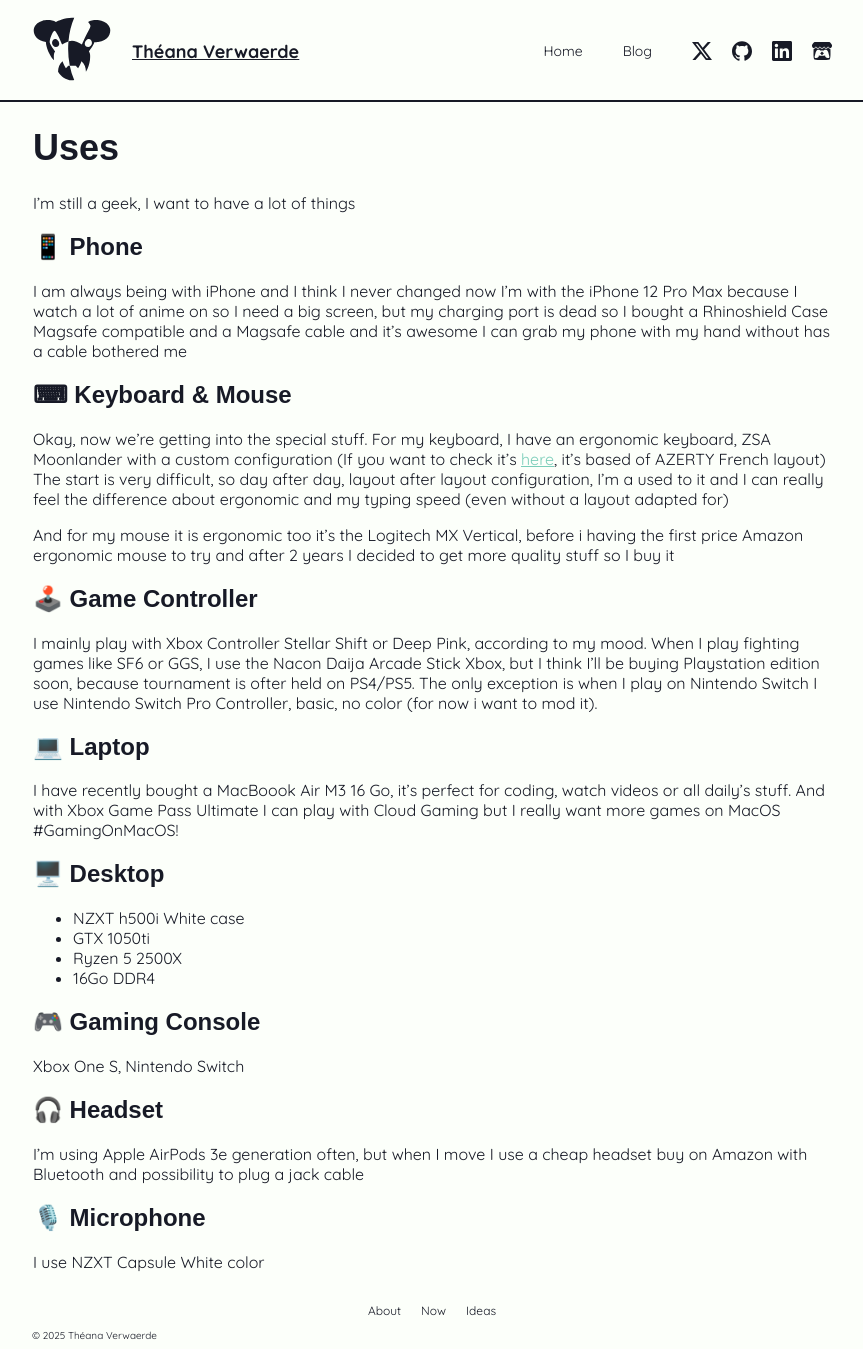
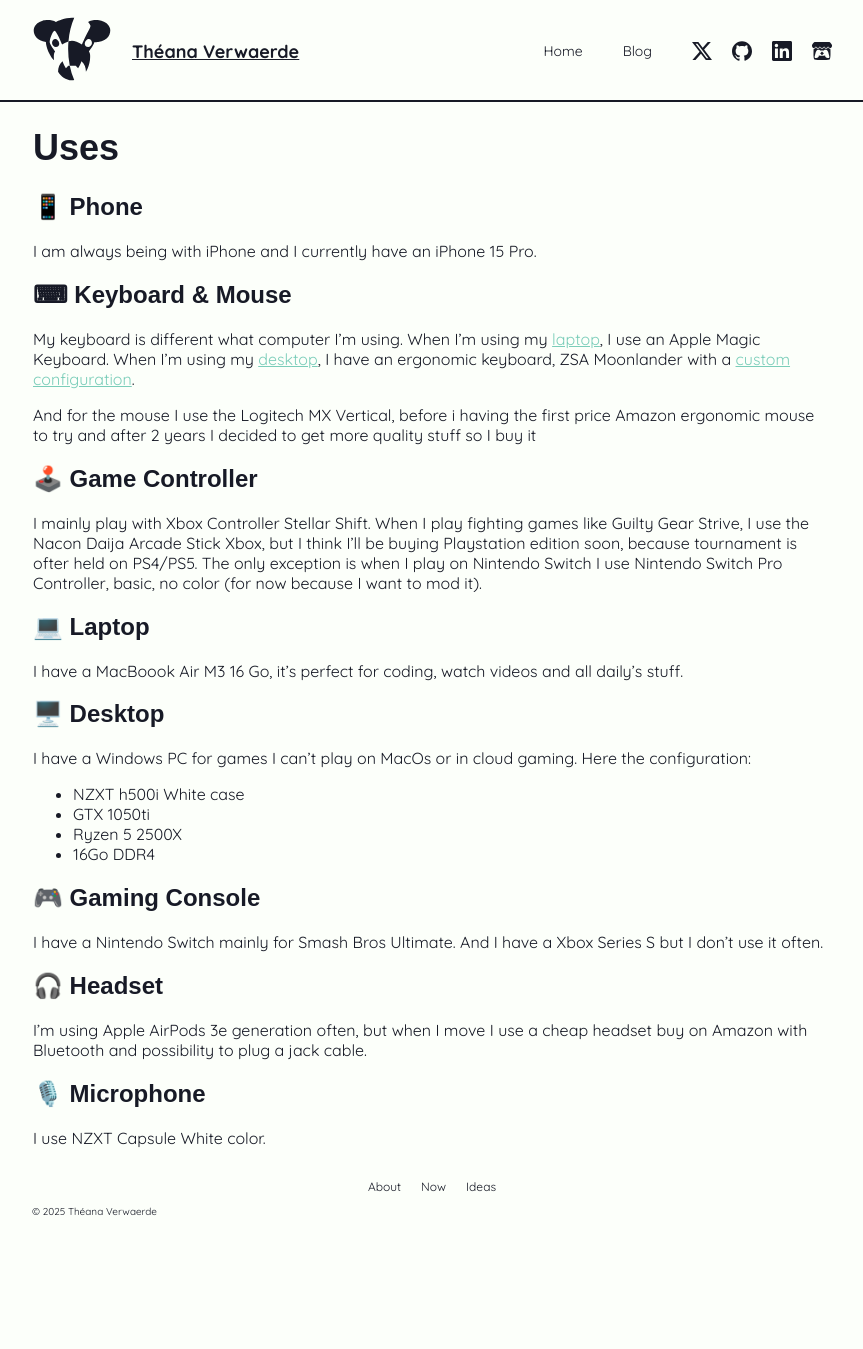
Before and after one commit to theanaverwaerde/theanaverwaerde-website, a Jekyll site: the page built from uses.md, in a window 1280 px wide. Shown: the whole page, without its empty margins (208-1071 px from the left). Built offline with Jekyll 4.4.1, drawn with Linux system fonts in a browser that asks for light colours; some web fonts are replaced; after the commit the page ends 1225 px from its top, so only the background shows below that.

```diff
--- a/uses.md
+++ b/uses.md
@@ -8,29 +8,30 @@ permalink: /uses
 
 # Uses
 
-I'm still a geek, I want to have a lot of things
-
 ## 📱 Phone
 
-I am always being with iPhone and I think I never changed now I'm with the iPhone 12 Pro Max because I watch a lot of anime on so I need a big screen, but my charging port is dead so I bought a Rhinoshield Case Magsafe compatible and a Magsafe cable and it's awesome I can grab my phone with my hand without has a cable bothered me
+I am always being with iPhone and I currently have an iPhone 15 Pro.
 
 ## ⌨ Keyboard & Mouse
 
-Okay, now we're getting into the special stuff. For my keyboard, I have an ergonomic keyboard, ZSA Moonlander with a custom configuration (If you want to check it's [here](https://configure.zsa.io/moonlander/layouts/LqRnX/latest/0), it's based of AZERTY French layout)
-The start is very difficult, so day after day, layout after layout configuration, I'm a used to it and I can really feel the difference about ergonomic and my typing speed (even without a layout adapted for)
+My keyboard is different what computer I'm using.
+When I'm using my [laptop](#-laptop), I use an Apple Magic Keyboard.
+When I'm using my [desktop](#️-desktop), I have an ergonomic keyboard, ZSA Moonlander with a [custom configuration](https://configure.zsa.io/moonlander/layouts/LqRnX/latest/0).
 
-And for my mouse it is ergonomic too it's the Logitech MX Vertical, before i having the first price Amazon ergonomic mouse to try and after 2 years I decided to get more quality stuff so I buy it
+And for the mouse I use the Logitech MX Vertical, before i having the first price Amazon ergonomic mouse to try and after 2 years I decided to get more quality stuff so I buy it
 
 ## 🕹️ Game Controller
 
-I mainly play with Xbox Controller Stellar Shift or Deep Pink, according to my mood. When I play fighting games like SF6 or GGS, I use the Nacon Daija Arcade Stick Xbox, but I think I'll be buying Playstation edition soon, because tournament is ofter held on PS4/PS5. The only exception is when I play on Nintendo Switch I use Nintendo Switch Pro Controller, basic, no color (for now i want to mod it).
+I mainly play with Xbox Controller Stellar Shift. When I play fighting games like Guilty Gear Strive, I use the Nacon Daija Arcade Stick Xbox, but I think I'll be buying Playstation edition soon, because tournament is ofter held on PS4/PS5. The only exception is when I play on Nintendo Switch I use Nintendo Switch Pro Controller, basic, no color (for now because I want to mod it).
 
 ## 💻 Laptop
 
-I have recently bought a MacBoook Air M3 16 Go, it's perfect for coding, watch videos or all daily's stuff. And with Xbox Game Pass Ultimate I can play with Cloud Gaming but I really want more games on MacOS #GamingOnMacOS!
+I have a MacBoook Air M3 16 Go, it's perfect for coding, watch videos and all daily's stuff.
 
 ## 🖥️ Desktop
 
+I have a Windows PC for games I can't play on MacOs or in cloud gaming.
+Here the configuration:
 - NZXT h500i White case
 - GTX 1050ti
 - Ryzen 5 2500X
@@ -38,12 +39,12 @@ I have recently bought a MacBoook Air M3 16 Go, it's perfect for coding, watch v
 
 ## 🎮 Gaming Console
 
-Xbox One S, Nintendo Switch
+I have a Nintendo Switch mainly for Smash Bros Ultimate. And I have a Xbox Series S but I don't use it often.
 
 ## 🎧 Headset
 
-I'm using Apple AirPods 3e generation often, but when I move I use a cheap headset buy on Amazon with Bluetooth and possibility to plug a jack cable
+I'm using Apple AirPods 3e generation often, but when I move I use a cheap headset buy on Amazon with Bluetooth and possibility to plug a jack cable.
 
 ## 🎙️ Microphone
 
-I use NZXT Capsule White color
+I use NZXT Capsule White color.
```
Also changed, not shown: ideas.md (+11 -6 lines), now.md (+2 -6 lines).
